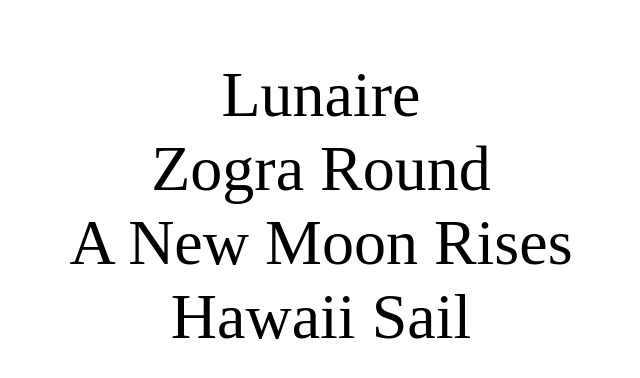
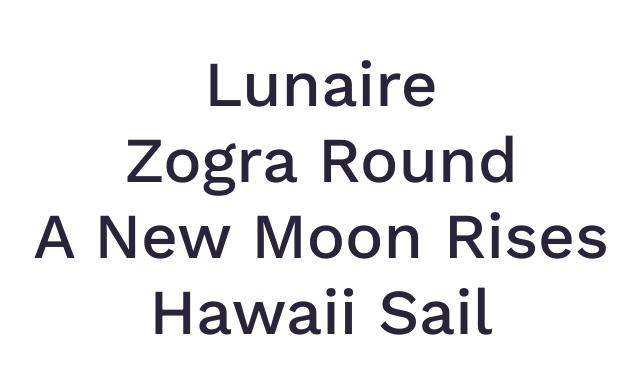
Before and after one commit to brandonfiebiger/forest_akemann_portfolio_page, a plain HTML site: page index.html in a window 1280 px wide. Shown: the part 194-572 px from the top of the page, without its empty margins (319-959 px from the left). Drawn offline with nearby package versions, Linux system fonts and the light colour scheme.

Commit message:
Add stylings for the projects nav tags as well as styles for the initial animation.

```diff
--- a/styles.css
+++ b/styles.css
@@ -13,9 +13,26 @@ a {
   flex-direction: column;
   justify-content: center;
   align-items: center;
+  font-family: 'Work Sans', sans-serif;
 }
 
-.projects-nav a {
-  color: black;
+.projects-nav_tag {
   font-size: 4rem;
+  color: #292438;
+  opacity: 0;
+  margin: 0;
+  transition: all .3s;
+  font-weight: 500;
 }
+
+.projects-nav .lunaire {
+  transform: translateY(-.5rem);
+}
+
+.visible {
+  opacity: 1;
+}
+
+.translate_y {
+  transform: translateY(-.5rem);
+}
```
